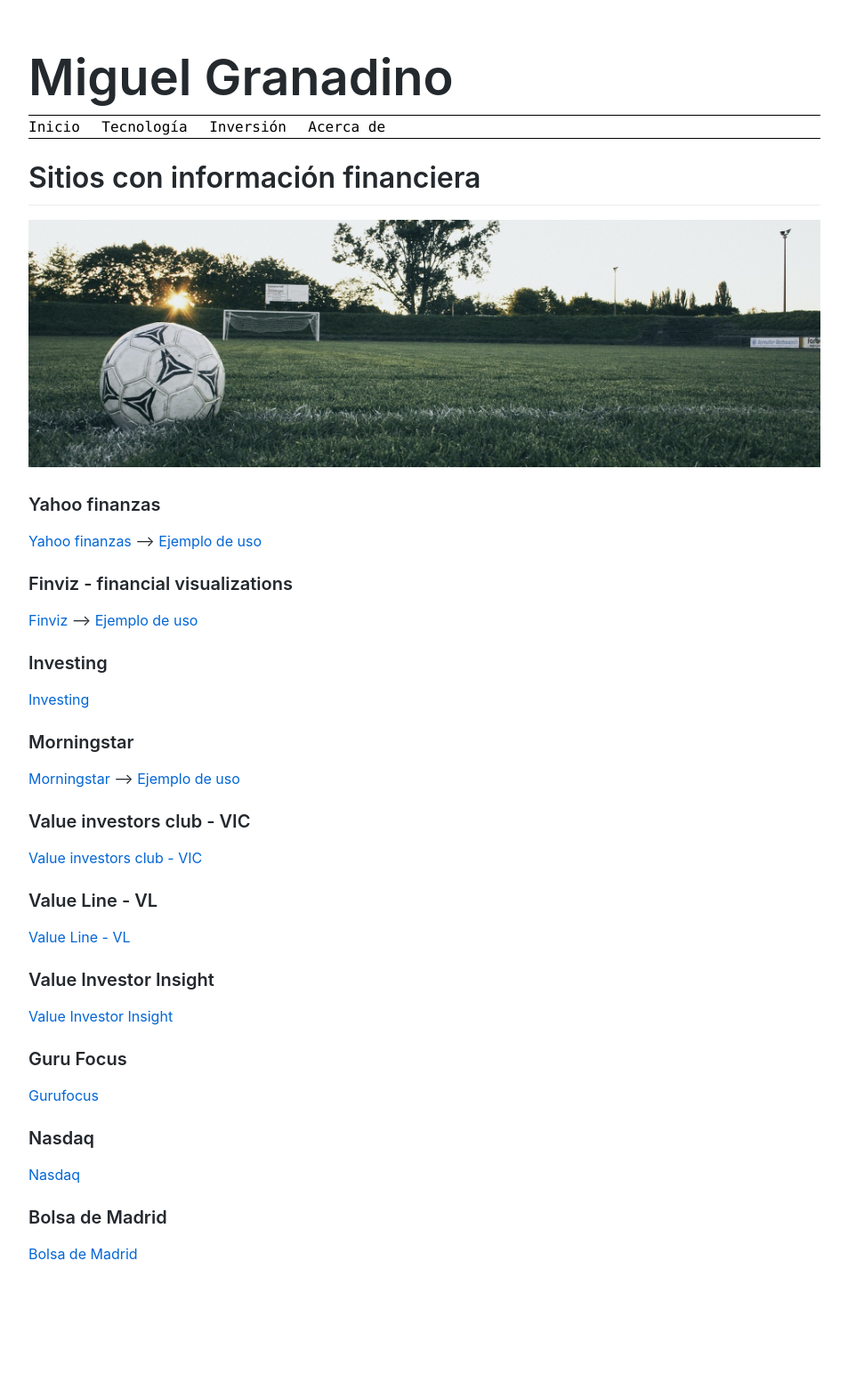
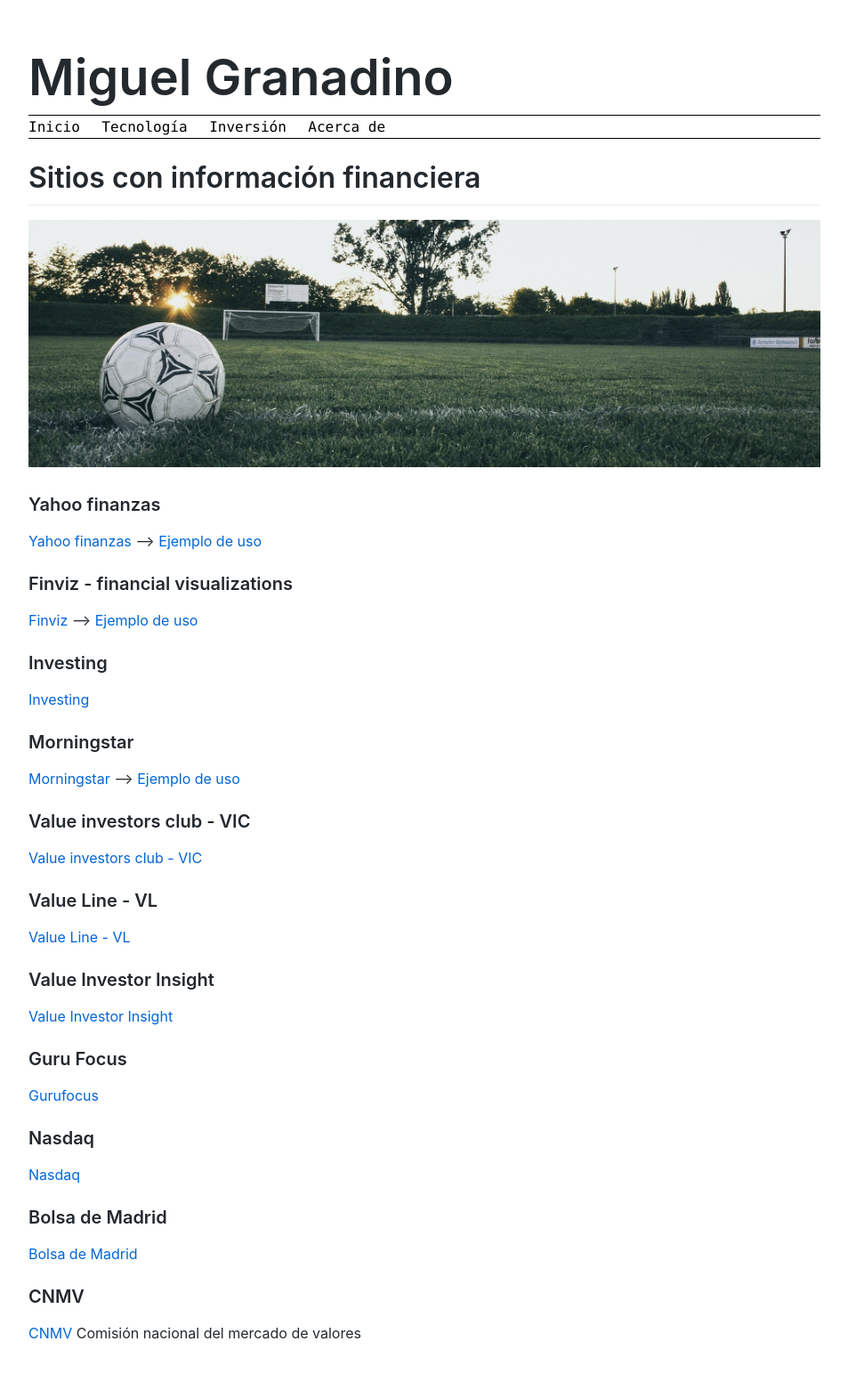
Before and after one commit to Akira3030/formacion, a Jekyll site: the page built from articulos/inversiones/sitios-con-informacion-financiera.md, in a window 1280 px wide. Shown: the whole page at 89% size, without its empty margins (163-1116 px from the left). Built offline with Jekyll 4.4.1, drawn with Linux system fonts in a browser that asks for light colours; before the commit the page ends 1482 px from its top, so only the background shows below that.

Commit message:
Update sitios-con-informacion-financiera.md

```diff
--- a/articulos/inversiones/sitios-con-informacion-financiera.md
+++ b/articulos/inversiones/sitios-con-informacion-financiera.md
@@ -37,3 +37,7 @@
 
 ### Bolsa de Madrid
 [Bolsa de Madrid](http://www.bolsamadrid.es)
+
+### CNMV
+[CNMV](https://www.cnmv.es)
+Comisión nacional del mercado de valores
```
